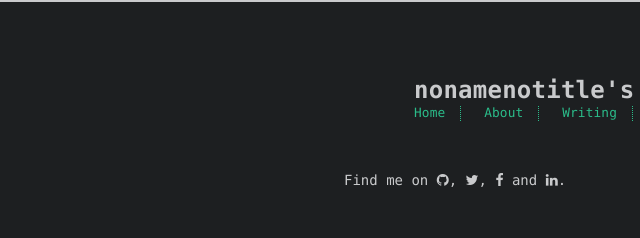
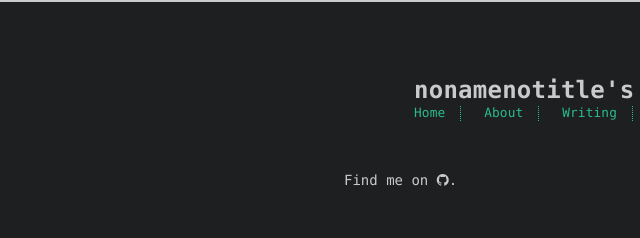
Before and after one commit to nonamenotitle/nonamenotitle.github.io, a plain HTML site: page index.html in a window 1280 px wide. Shown: the top 238 px of the page, 0-640 px from the left. Drawn offline with Linux system fonts and the light colour scheme.

Commit message:
Site updated: 2017-06-16 00:40:47

```diff
--- a/index.html
+++ b/index.html
@@ -82,12 +82,6 @@
 
           <li><a class="icon" target="_blank" href="http://github.com/nonamenotitle" title="github"><i class="fa fa-github"></i></a></li>
 
-          <li><a class="icon" target="_blank" href="/" title="twitter"><i class="fa fa-twitter"></i></a></li>
-
-          <li><a class="icon" target="_blank" href="/" title="facebook"><i class="fa fa-facebook"></i></a></li>
-
-          <li><a class="icon" target="_blank" href="/" title="linkedin"><i class="fa fa-linkedin"></i></a></li>
-
       </ul>.
 
   </p>
```
